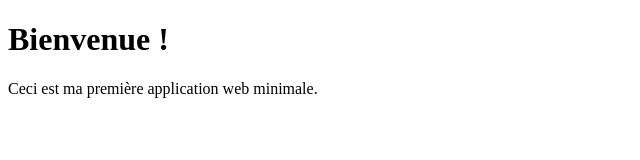
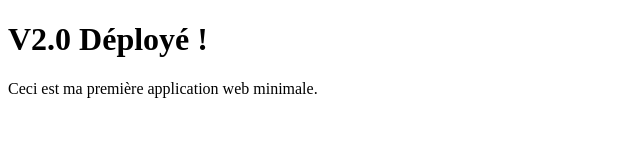
Before and after one commit to dylan-capron/test-repo, a plain HTML site: page app/index.html in a window 1280 px wide. Shown: the whole page, without its empty margins (0-640 px from the left). Drawn offline with Linux system fonts and the light colour scheme.

Commit message:
Mise à jour : passage à la version V2.0

```diff
--- a/app/index.html
+++ b/app/index.html
@@ -4,7 +4,7 @@
   <title>Ma Première Application</title>
 </head>
 <body>
-  <h1>Bienvenue !</h1>
+  <h1>V2.0 Déployé !</h1>
   <p>Ceci est ma première application web minimale.</p>
   <!-- Date de génération (à remplir plus tard) -->
 </body>
```
